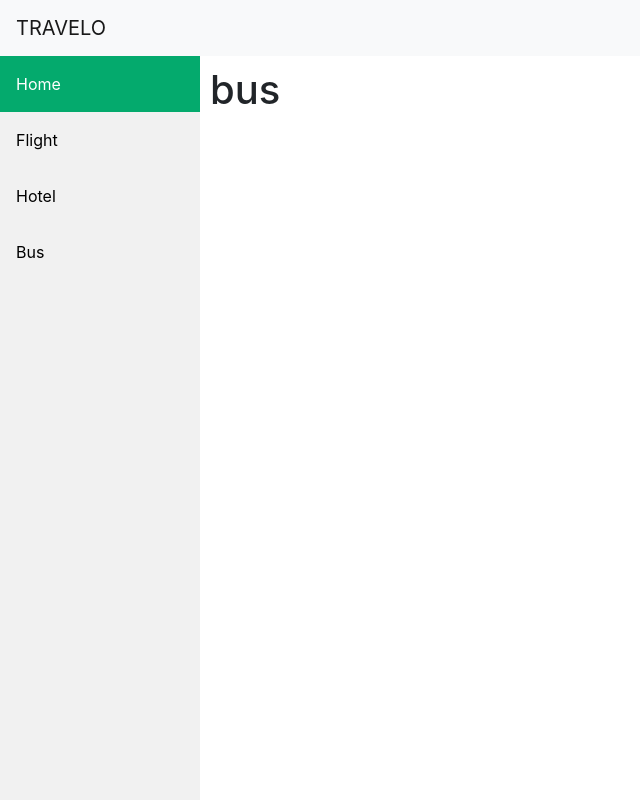
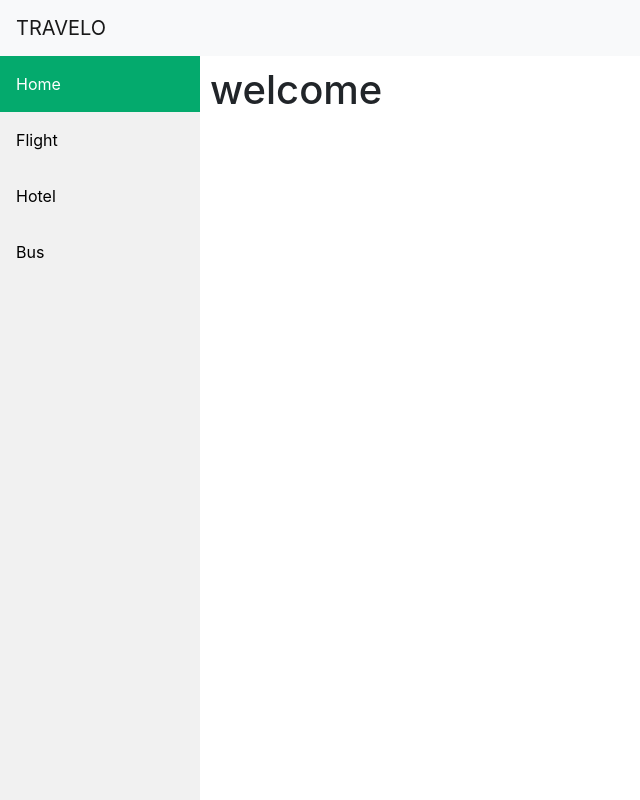
Before and after one commit to priyanka25042003/admin, a React (Create React App) app: page /bus in a window 1280 px wide. Shown: the whole page, without its empty margins (0-640 px from the left). Built offline with nearby package versions, Linux system fonts and the light colour scheme.

Commit message:
Update Bus.tsx

```diff
--- a/src/component/Bus.tsx
+++ b/src/component/Bus.tsx
@@ -1,6 +1,6 @@
 function Bus() {
     return(
-        <div><h1>bus</h1></div>
+        <div><h1>welcome</h1></div>
     )
  }
 
```
